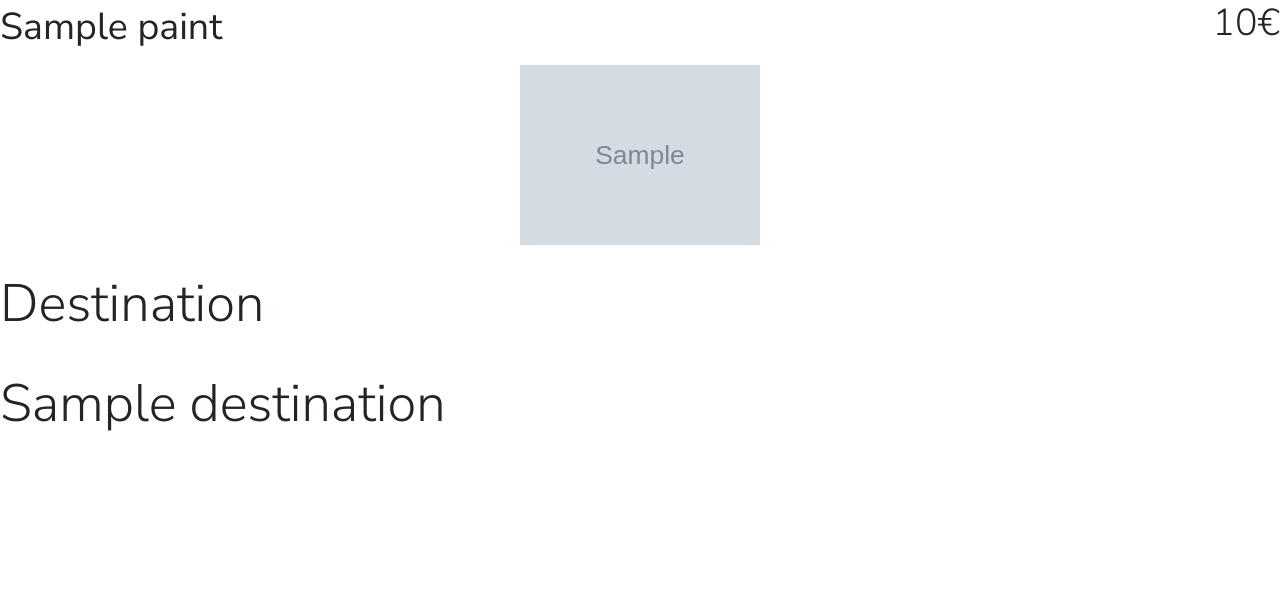
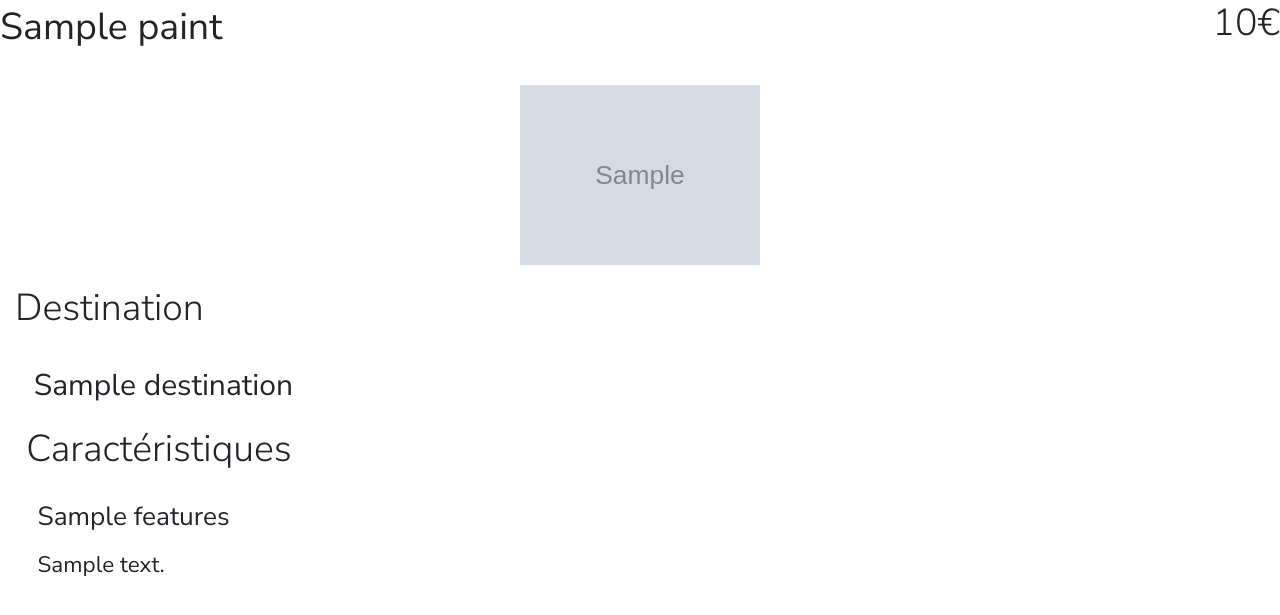
Before and after one commit to Alexandre71100/Qualideco, a Symfony app: template templates/paints/ficheproduitpaints.html.twig in a window 1280 px wide. Shown: the top 615 px of the page. Run offline with Twig, Linux system fonts and the light colour scheme; the template is opened without the code that fills it: most values are stand-ins (such as "Sample title", 1, 10 or a date in 2020); grey boxes marked "Sample" are stand-in pictures; some libraries are stand-ins or nearby versions.

Commit message:
modif produit paints

```diff
--- a/public/css/paints.css
+++ b/public/css/paints.css
@@ -28,11 +28,12 @@ main p{
 }
 
 img{
-    text-align: center;
+    align-items: center;
     display: block;
     margin-left: auto;
     margin-right: auto;
     padding: 5px;
+    margin-top: 20px;
     cursor: pointer;
 }
 
@@ -43,5 +44,4 @@ img{
 
 footer{
     padding: 5rem;
-
 }
--- a/templates/paints/ficheproduitpaints.html.twig
+++ b/templates/paints/ficheproduitpaints.html.twig
@@ -16,9 +16,21 @@
     <div class="text-center">
     <img src="{{ paints.cover }}" class="rounded" alt="peinture" width="250px">
     </div>
-    <p class="display-4 py-4">Destination</p>
-    <h2 class="display-4 m-0">{{paints.destination}}</h2>
+    <p class="display-6 m-3">Destination</p>
+    <div class="row container">
+    <div class="col-md-7">
+    <h2 class="display-7 m-4">{{paints.destination}}</h2>
+    <p class="display-6 m-3">Caractéristiques</p>
+    <div class="row container">
+    <div class="col-md-8">
+    <h3 class="display-7 m-3">{{paints.features}}</h3>
+    <div class="row container">
+    <div class="col-md-8">
+    <h4 class="display-0 m-1">{{paints.description}}</h4>
+    </div>
+    </div>
 
 
-    {% endif %}
+
+{% endif %}
 {% endblock %}
--- a/templates/paints/index.html.twig
+++ b/templates/paints/index.html.twig
@@ -19,8 +19,8 @@
       <div class="card h-100">
       <div class="card-body text-center">
       <h3 class="text-center card-title">{{ paint.title }}</h3>
-      <img src="{{paint.cover}}"  width="150px">
-      <a href="{{ path('ficheproduit_paints', { id: paint.id }) }}" class="btn btn-warning">
+     <a href="{{ path('ficheproduit_paints',{ id: cover.id}) }}" img src="{{paint.cover}}" width="150px">
+     <a href="{{ path('ficheproduit_paints', { id: paint.id }) }}" class="btn btn-warning">
       Voir la fiche produit
       </a>
    </div>
```
